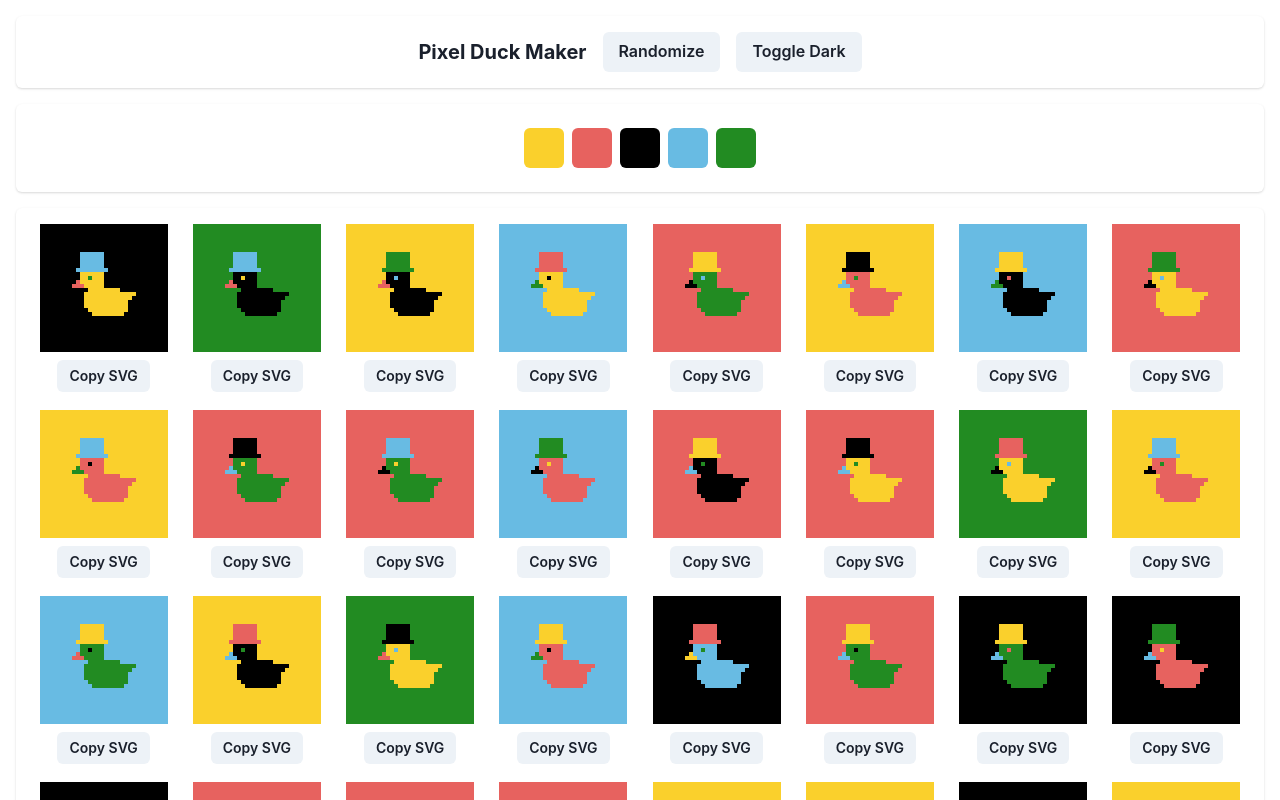
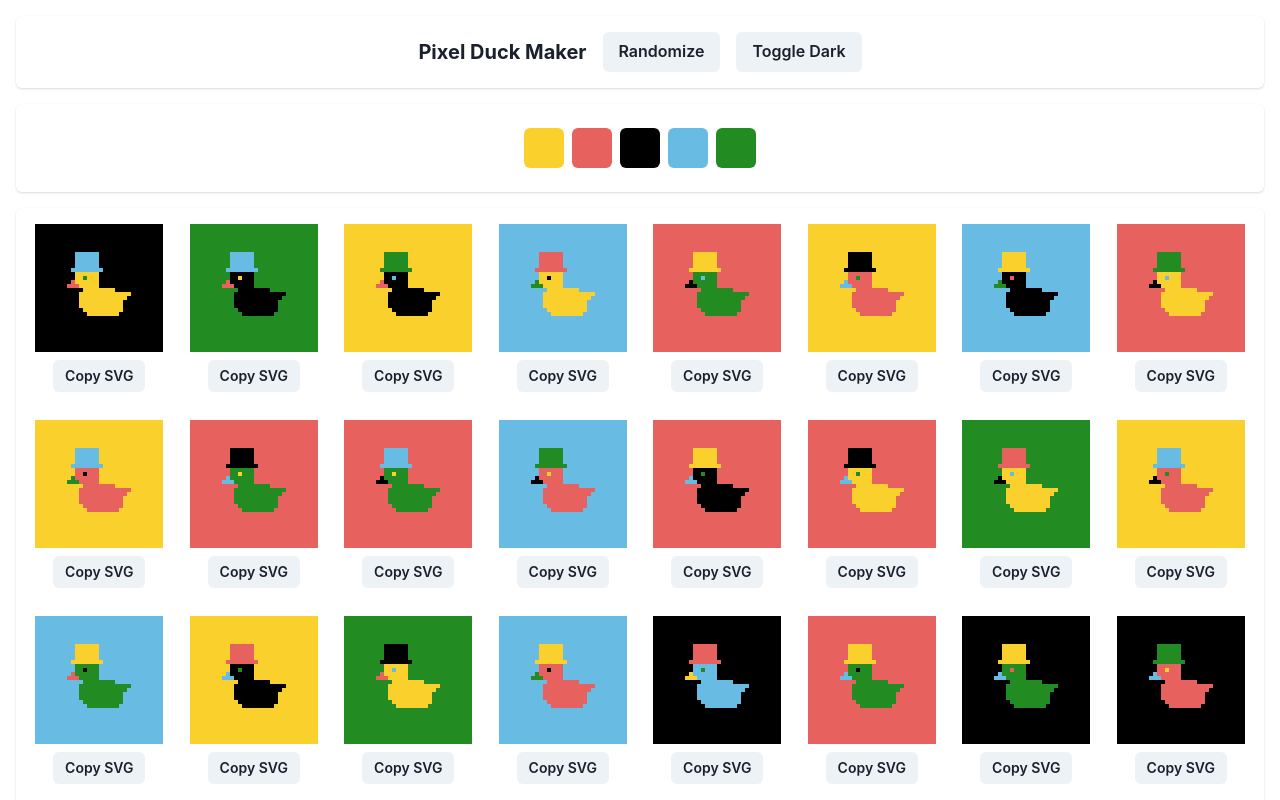
Before and after one commit to eldoraboo/pixel-duck, a React (Create React App) app: page / in a window 1280 px wide. Shown: the top 800 px of the page. Built offline with nearby package versions, Linux system fonts and the light colour scheme.

Commit message:
fix: margins

```diff
--- a/src/App.js
+++ b/src/App.js
@@ -162,7 +162,7 @@ const App = () => {
           align="center"
           width="100%"
           minChildWidth="128px"
-          spacing="10px"
+          spacing="20px"
         >
           {posPerm.map((com, index) => (
             <Box>
```
